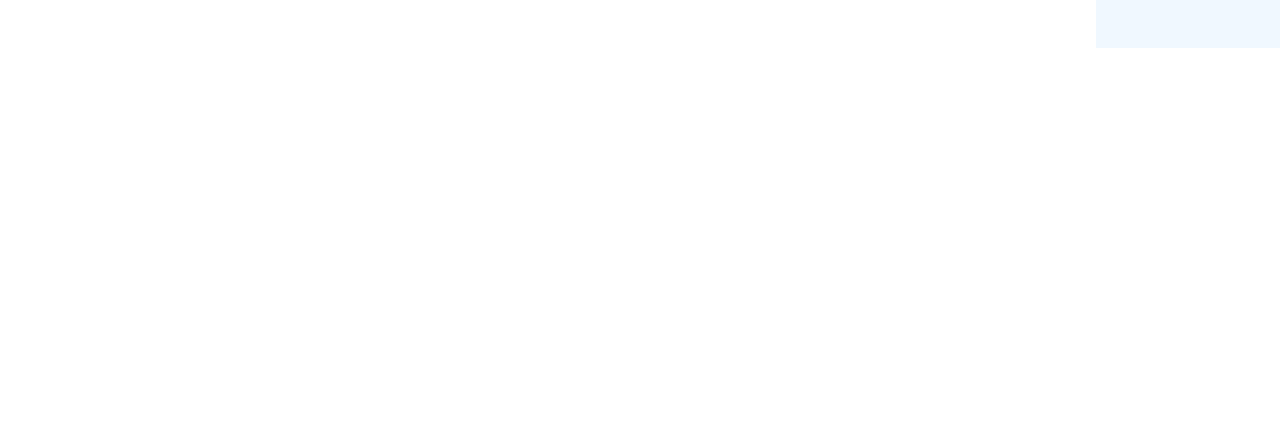
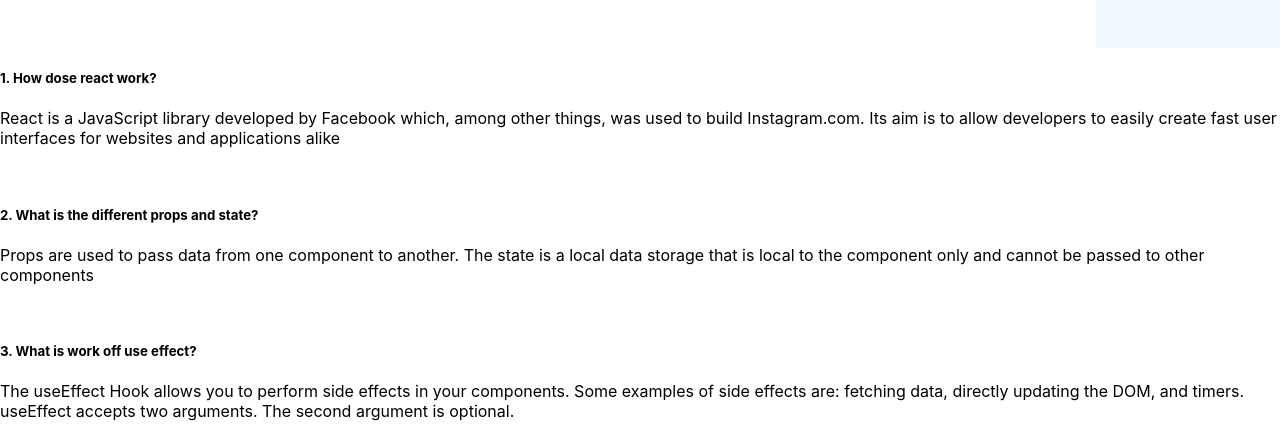
Before and after one commit to SabbirHowlader/body-fitness-center, a React (Create React App) app: page / in a window 1280 px wide. Shown: the part 1081-1515 px from the top of the page. Before the commit the page ends 1129 px from the top, so only its background shows below. Built offline with nearby package versions, Linux system fonts and the light colour scheme.

Commit message:
added question

```diff
--- a/src/App.js
+++ b/src/App.js
@@ -1,12 +1,14 @@
 import './App.css';
 import Cart from './components/Cart/Cart';
 import Header from './components/Header/Header';
+import Question from './components/Question/Question';
 
 function App() {
   return (
     <div>
        <Header></Header>
        <Cart></Cart>
+       <Question></Question>
     </div>
   );
 }
--- /dev/null
+++ b/src/components/Question/Question.js
@@ -0,0 +1,18 @@
+import React from 'react';
+
+const Question = () => {
+    return (
+        <div className=''>
+            <h5>1. How dose react work?</h5>
+            <p>React is a JavaScript library developed by Facebook which, among other things, was used to build Instagram.com. Its aim is to allow developers to easily create fast user interfaces for websites and applications alike</p>
+            <br />
+            <h5>2. What is the different props and state?</h5>
+            <p>Props are used to pass data from one component to another. The state is a local data storage that is local to the component only and cannot be passed to other components</p>
+            <br />
+            <h5>3. What is work off use effect?</h5>
+            <p>The useEffect Hook allows you to perform side effects in your components. Some examples of side effects are: fetching data, directly updating the DOM, and timers. useEffect accepts two arguments. The second argument is optional.</p>
+        </div>
+    );
+};
+
+export default Question;
```
Also changed, not shown: src/components/Question/Question.css (added).
